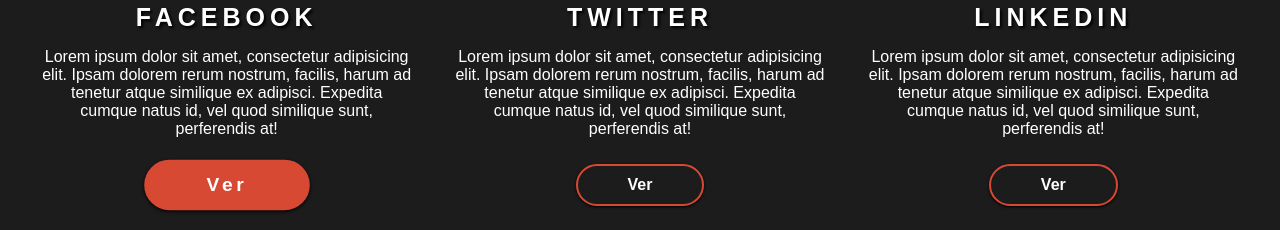
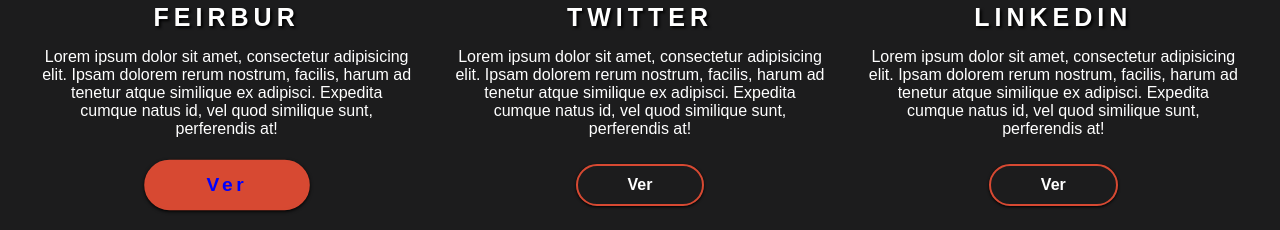
Before and after one commit to EstebanGS13/git-facilito, a plain HTML site: page index.html in a window 1280 px wide. In both pictures the pointer is over the link 226 px from the left and 1173 px from the top of the page. Shown: the part 988-1218 px from the top of the page. Drawn offline with nearby package versions, Linux system fonts and the light colour scheme; a web font is replaced by a local one.

Commit message:
se agrego el feirbur y color boton

```diff
--- a/index.html
+++ b/index.html
@@ -52,7 +52,7 @@
         <div class="infoContent">
             <article class="block">
                 <i class="icon-social fa fa-facebook-official"></i>
-                <h3><a href="http://facebook.com/codigofacilito" target="_blank">Facebook</a></h3>
+                <h3><a href="http://facebook.com/codigofacilito" target="_blank">Feirbur</a></h3>
                 <p>Lorem ipsum dolor sit amet, consectetur adipisicing elit. Ipsam dolorem rerum nostrum, facilis, harum ad tenetur atque similique ex adipisci. Expedita cumque natus id, vel quod similique sunt, perferendis at!</p>
                 <a href="http://facebook.com/codigofacilito" , class="btn" target="_blank">Ver</a>
             </article>
--- a/styles/styles.css
+++ b/styles/styles.css
@@ -149,7 +149,7 @@
     transform: scale(1.2);
     letter-spacing: 3px;
     background-color: #D74932;
-    color: white;
+    color: blue;
 }
 .fa:hover{
     transition: 0.3s;
```
